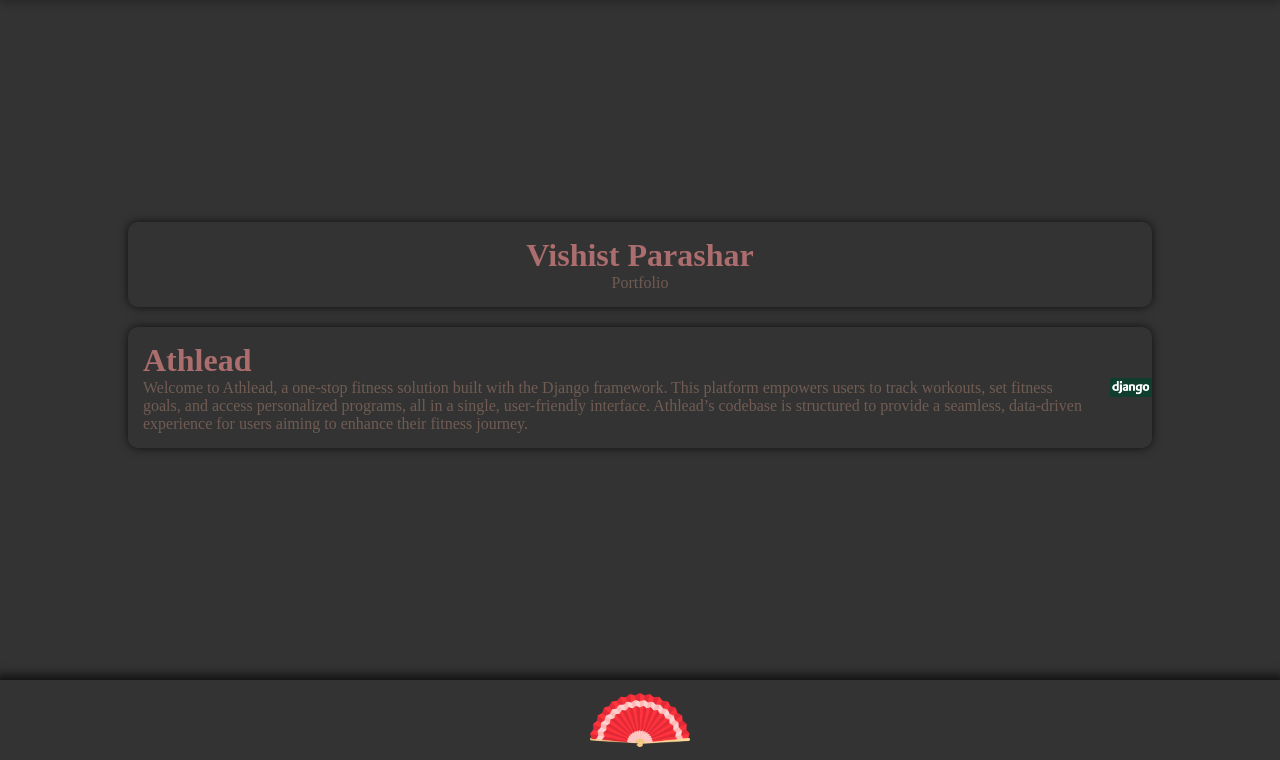
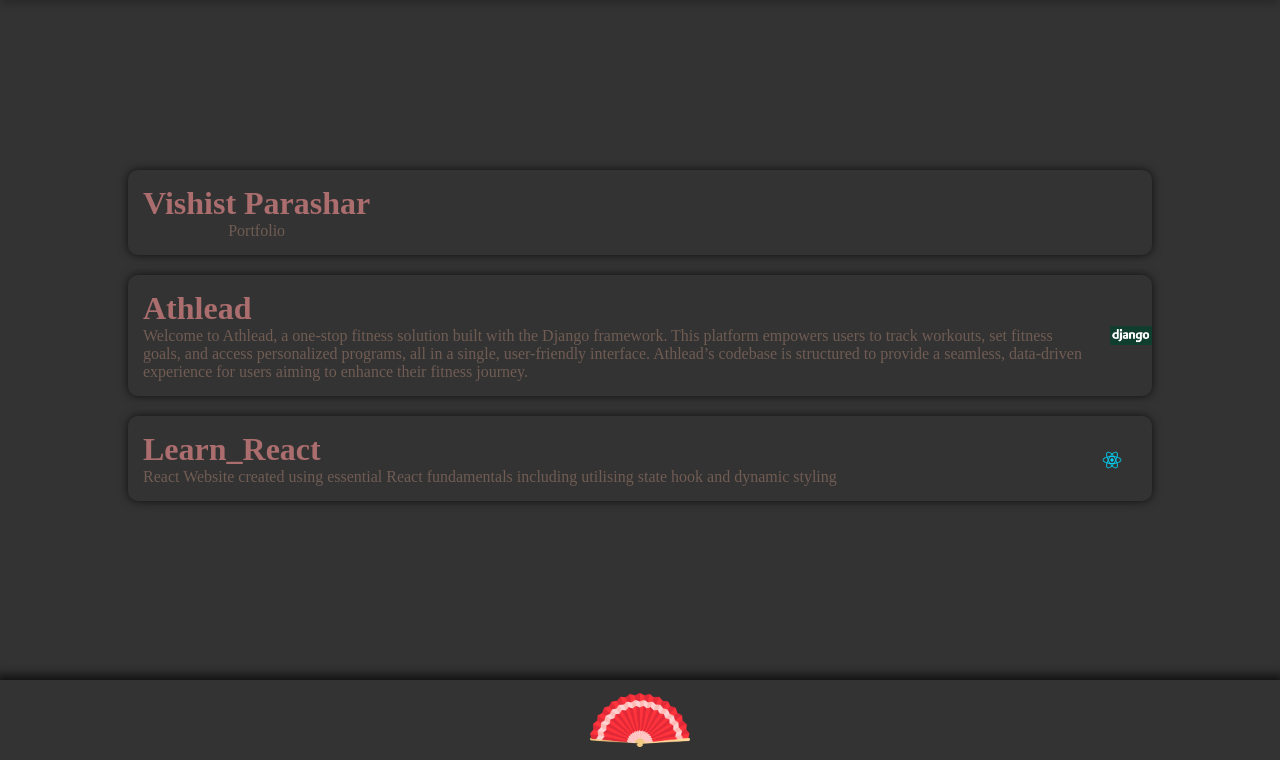
Before and after one commit to devKafkaesque/Portfolio, a Django app: page / in a window 1280 px wide. Shown: the part 40-800 px from the top of the page. Run offline with Django 5.2, Linux system fonts and the light colour scheme.

Commit message:
added Learn_React Project

```diff
--- a/static/css/index.css
+++ b/static/css/index.css
@@ -1,4 +1,3 @@
-
 :root {
     --main-background: #333;
 }
@@ -82,8 +81,7 @@ body {
     border: none;
     border-radius: 10px;
     box-shadow: 0 0 10px 0 rgba(0, 0, 0, 0.7);
-    justify-content: center;
-    /*background-color: #333;*/
+    justify-content: flex-start;
 }
 
 .text-container {
@@ -104,24 +102,37 @@ body {
     user-select: none;
 }
 
-#first-container {
+#second-container {
     position: relative;
     margin: 10px auto;
     transition: transform ease-in 0.4s;
 }
 
-#first-container:hover {
+#second-container:hover {
     transform: scale(1.05);
-
 }
 
-#first-container:active {
+#second-container:active {
     transform: scale(1);
     transition: transform ease-in 0.15s;
 }
 
+#third-container {
+    position: relative;
+    margin: 10px auto;
+    transition: transform ease-in 0.4s;
+}
 
-#second-container {
+#third-container:hover {
+    transform: scale(1.05);
+}
+
+#third-container:active {
+    transform: scale(1);
+    transition: transform ease-in 0.15s;
+}
+
+#first-container {
     position: relative;
     margin: 10px;
 }
@@ -185,6 +196,18 @@ body {
     background-position: center;
     background-repeat: no-repeat;
     align-self: center;
+    justify-self: flex-end;
     top: 12.5vh;
     transition: ease-out 0.5s;
 }
+
+#react_logo {
+    position: absolute;
+    right: -1%;
+    top: 40%;
+    height: 20px;
+    background-size: contain;
+    background-position: center;
+    background-repeat: no-repeat;
+    align-self: center;
+}
--- a/static/js/container-dropdown.js
+++ b/static/js/container-dropdown.js
@@ -1,6 +1,20 @@
 let dj = document.getElementsByClassName('container-pointer')[0];
-let Athlead = document.getElementById('first-container');
+let react = document.getElementsByClassName('container-pointer')[1];
+let Athlead = document.getElementById('second-container');
+let learn_react = document.getElementById('third-container');
 
+learn_react.addEventListener('click',function () {
+
+});
+
+learn_react.addEventListener('mouseover', function () {
+    react.style.transform = 'scale(2.3)';
+    react.style.borderRadius = '50%';
+});
+
+learn_react.addEventListener('mouseout', function () {
+    react.style.transform = 'scale(1)';
+});
 
 Athlead.addEventListener('mouseover', function () {
     dj.style.transform = 'scale(2.3) rotate(-90deg) translateY(-10%)';
--- a/templates/index.html
+++ b/templates/index.html
@@ -23,13 +23,13 @@
 </nav>
 
 <div class="div-container">
-    <div class="container" id="second-container">
+    <div class="container" id="first-container">
         <div class="text-container">
             <h1>Vishist Parashar</h1>
             <p>Portfolio</p>
         </div>
     </div>
-    <div class="container" id="first-container">
+    <div class="container" id="second-container">
         <div class="text-container">
             <h1>Athlead</h1>
             <p>Welcome to Athlead, a one-stop fitness solution built with the Django framework.
@@ -39,11 +39,22 @@
         </div>
         <div class="container-pointer" style="background-image: url({% static 'images/django.png' %})"></div>
     </div>
+    <div class="container" id="third-container">
+        <div class="text-container">
+            <h1>Learn_React</h1>
+            <p>React Website created using essential React fundamentals including utilising state hook and dynamic
+                styling</p>
+        </div>
+        <div id='react_logo' class="container-pointer" style="background-image: url({% static 'images/react_logo.png' %})"></div>
+    </div>
 </div>
+
 
 <div class="footer">
     <div id="jap_fan" style="background-image: url({% static 'images/japanese_fan.png' %})"></div>
 </div>
+
+
 <script src="{% static 'js/index.js' %}"></script>
 <script src="{% static 'js/fan.js' %}"></script>
 <script src="{% static 'js/container-dropdown.js' %}"></script>
```
Also changed, not shown: static/images/react_logo.png (added), static/js/fan.js (line endings or trailing spaces).
